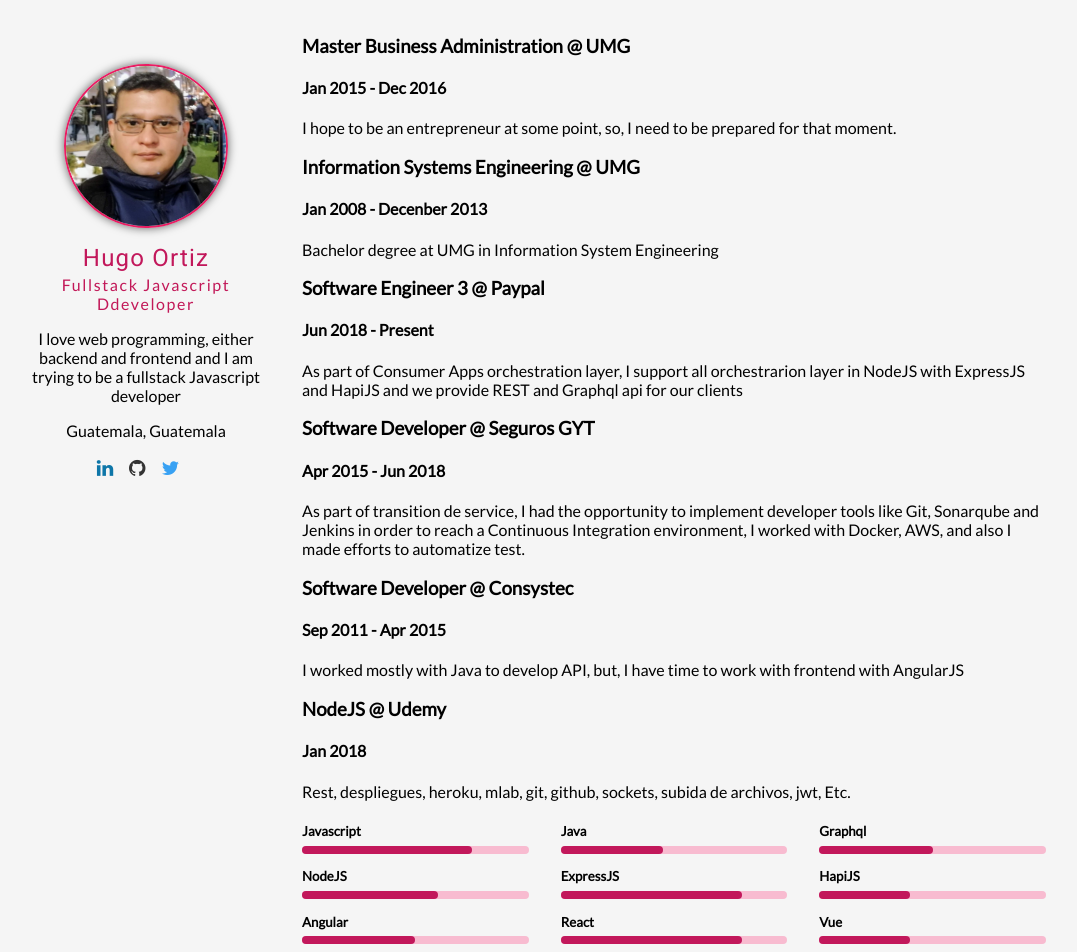
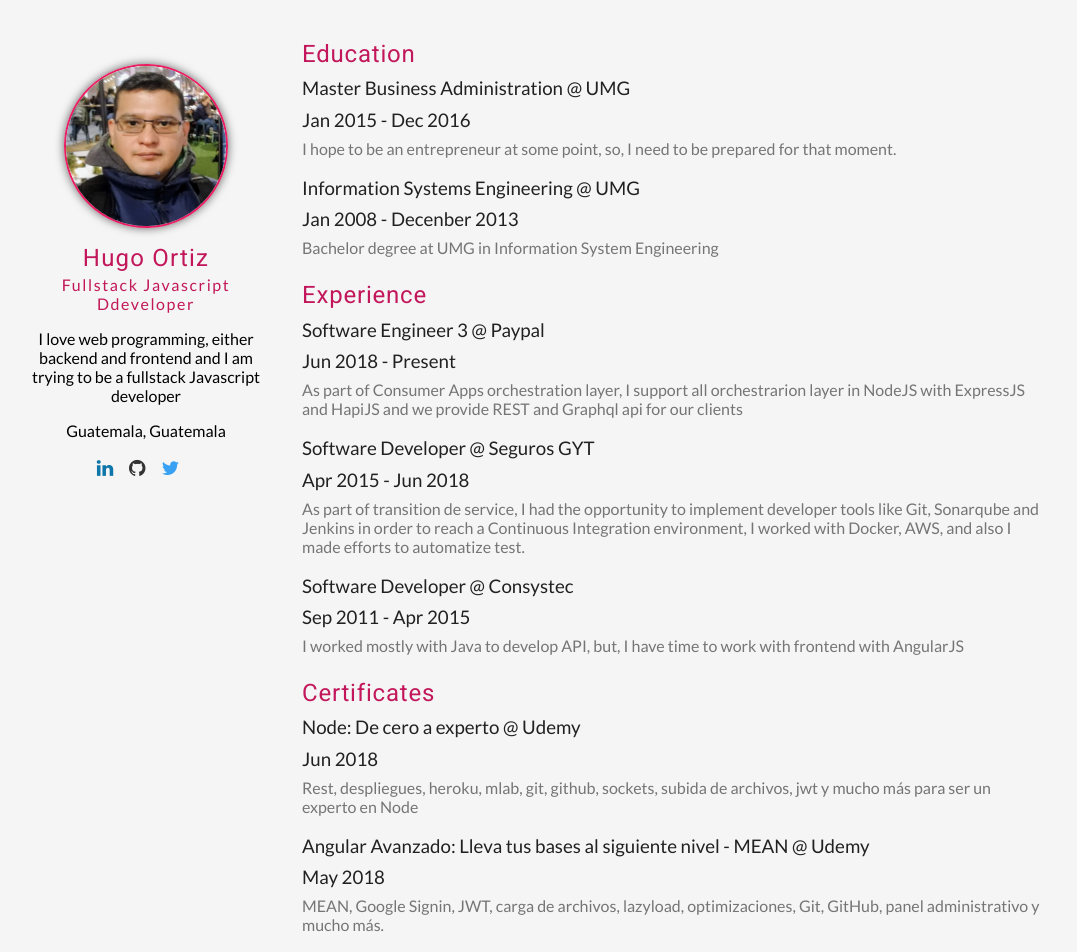
Before and after one commit to rtrys/curriculum-vitae, a React app: page / in a window 1280 px wide. Shown: the top 952 px of the page, without its empty margins (106-1183 px from the left). Built offline with nearby package versions, Linux system fonts and the light colour scheme.

Commit message:
[test-styles] certificates added and new components for items and title

```diff
--- a/src/components/Certificate.jsx
+++ b/src/components/Certificate.jsx
@@ -1,15 +1,21 @@
 import React from 'react'
+import Title from './Title'
+import Item from './Item'
 
 const Certificate = props => {
   return (
     <div className="Certificate">
       <div className="Certificate-container">
+      <Title>Certificates</Title>
         {
           props.data.map((cert, index) => (
             <div className="Certificate-item" key={`cert-${index}`}>
-              <h3>{cert.name} @ {cert.institution}</h3>
-              <h4><span>{cert.date}</span></h4>
-              <p>{cert.description}</p>
+              <Item
+                name={cert.name}
+                place={cert.institution}
+                date={cert.date}
+                description={cert.description}
+                />
             </div>
           ))
         }
--- a/src/components/Education.jsx
+++ b/src/components/Education.jsx
@@ -1,15 +1,21 @@
 import React from 'react'
+import Item from './Item'
+import Title from './Title';
 
 const Education = props => {
   return (
     <div className="Education">
       <div className="Education-container">
+        <Title>Education</Title>
         {
           props.data.map((edu, index) => (
             <div className="Education-item" key={`edu-${index}`}>
-              <h3>{edu.degree} @ {edu.institution}</h3>
-              <h4><span>{edu.startDate} - {edu.endDate}</span></h4>
-              <p>{edu.description}</p>
+              <Item
+                name={edu.degree}
+                place={edu.institution}
+                date={`${edu.startDate} - ${edu.endDate}`}
+                description={edu.description}
+                />
             </div>
           ))
         }
--- a/src/components/Experience.jsx
+++ b/src/components/Experience.jsx
@@ -1,15 +1,21 @@
 import React from 'react'
+import Title from './Title'
+import Item from './Item'
 
 const Experience = props => {
   return (
     <div className="Experience">
       <div className="Experience-container">
+        <Title>Experience</Title>
         {
           props.data.map((exp, index) => (
             <div className="Expirience-item" key={`exp-${index}`}>
-              <h3>{exp.jobTitle} @ {exp.company}</h3>
-              <h4><span>{exp.startDate} - {exp.endDate}</span></h4>
-              <p>{exp.jobDescription}</p>
+              <Item
+                name={exp.jobTitle}
+                place={exp.company}
+                date={`${exp.startDate} - ${exp.endDate}`}
+                description={exp.jobDescription}
+                />
             </div>
           ))
         }
--- /dev/null
+++ b/src/components/Item.jsx
@@ -0,0 +1,13 @@
+import React from 'react'
+
+const Item = ({ name, place, date, description }) => {
+  return (
+    <div className="Item">
+      <h3>{name} @ {place}</h3>
+      <h3><span>{date}</span></h3>
+      <p>{description}</p>
+    </div>
+  )
+}
+
+export default Item
--- /dev/null
+++ b/src/components/Title.jsx
@@ -0,0 +1,9 @@
+import React from 'react'
+
+const Title = ({ children }) => {
+  return (
+    <h2 className="Title">{children}</h2>
+  )
+}
+
+export default Title
--- a/src/hooks/me.json
+++ b/src/hooks/me.json
@@ -6,10 +6,25 @@
   "bio": "I love web programming, either backend and frontend and I am trying to be a fullstack Javascript developer",
   "certificate": [
     {
-      "date": "Jan 2018",
-      "description": "Rest, despliegues, heroku, mlab, git, github, sockets, subida de archivos, jwt, Etc.",
+      "date": "Jun 2018",
+      "description": "Rest, despliegues, heroku, mlab, git, github, sockets, subida de archivos, jwt y mucho más para ser un experto en Node",
       "institution": "Udemy",
-      "name": "NodeJS"
+      "credential": "https://www.udemy.com/certificate/UC-5HTEFP2I",
+      "name": "Node: De cero a experto"
+    },
+    {
+      "date": "May 2018",
+      "description": "MEAN, Google Signin, JWT, carga de archivos, lazyload, optimizaciones, Git, GitHub, panel administrativo y mucho más.",
+      "institution": "Udemy",
+      "credential": "https://www.udemy.com/certificate/UC-MTTT5N2K",
+      "name": "Angular Avanzado: Lleva tus bases al siguiente nivel - MEAN"
+    },
+    {
+      "date": "May 2017",
+      "description": "Dive deep under the hood of NodeJS. Learn V8, Express, the MEAN stack, core Javascript concepts, and more.",
+      "institution": "Udemy",
+      "credential": "https://www.udemy.com/certificate/UC-UEMM859U",
+      "name": "Learn and Understand NodeJS"
     }
   ],
   "education": [
--- a/src/styles/global.css
+++ b/src/styles/global.css
@@ -101,3 +101,23 @@ body {
   text-decoration: none;
   font-size: 1.2em;
 }
+
+.Title {
+  font-family: 'Roboto', sans-serif;
+  font-weight: 300;
+  letter-spacing: .8px;
+  margin: 1em 0 0 0;
+  color: #c2185b;
+}
+
+.Item p {
+  font-weight: 300;
+  margin: .5em 0 1.2em 0;
+  color: #757575;
+}
+
+.Item h3 {
+  font-weight: 400;
+  margin: .5em 0 0 0;
+  color: #212121;
+}
```
